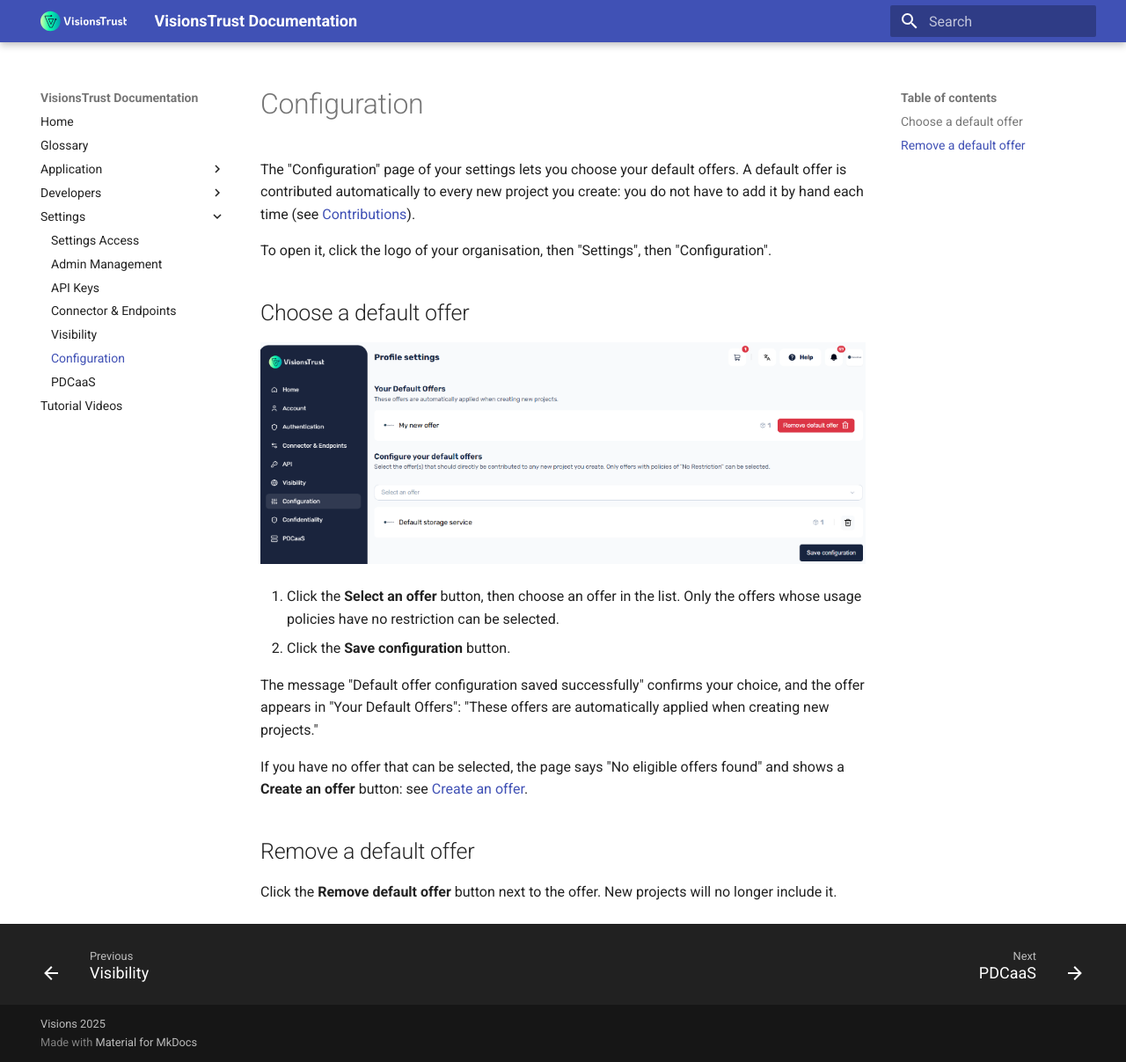
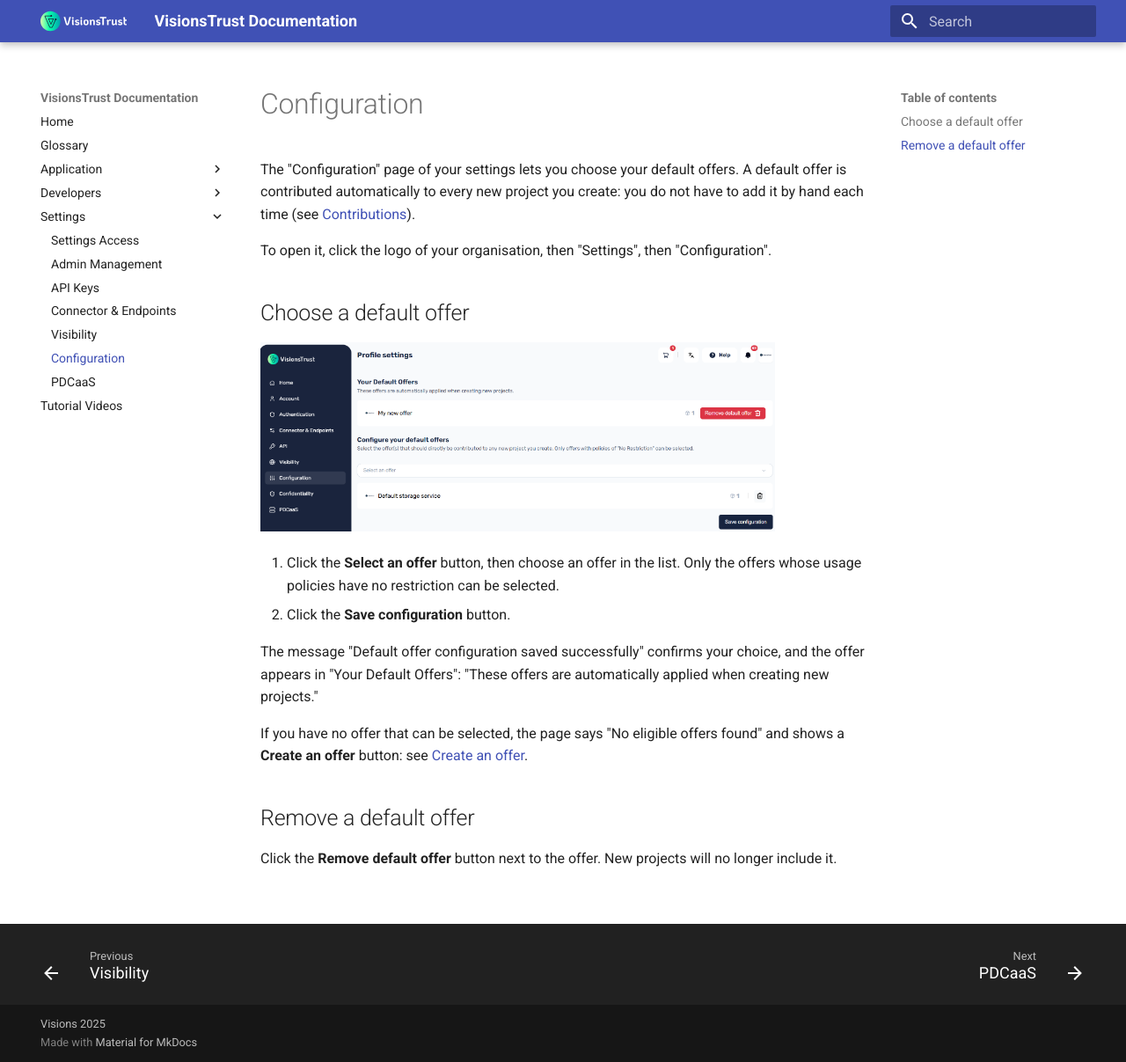
Before and after one commit to VisionsOfficial/visionstrust-docs, an MkDocs documentation site: the page built from docs/settings/configuration.md, in a window 1280 px wide and 1207 px high. Shown: the whole window at 88% size. Built offline with MkDocs 1.6.1 and Material for MkDocs 9.7.7, drawn with Linux system fonts in a browser that asks for light colours.

Commit message:
docs: set the width of the Configuration image

```diff
--- a/docs/settings/configuration.md
+++ b/docs/settings/configuration.md
@@ -6,7 +6,7 @@ To open it, click the logo of your organisation, then "Settings", then "Configur
 
 ## Choose a default offer
 
-![The Configuration page](../images/settings-configuration.png)
+<p><img src="../images/settings-configuration.png" alt="The Configuration page" width="85%"></p>
 
 1. Click the **Select an offer** button, then choose an offer in the list. Only the offers whose usage policies have no restriction can be selected.
 2. Click the **Save configuration** button.
```
